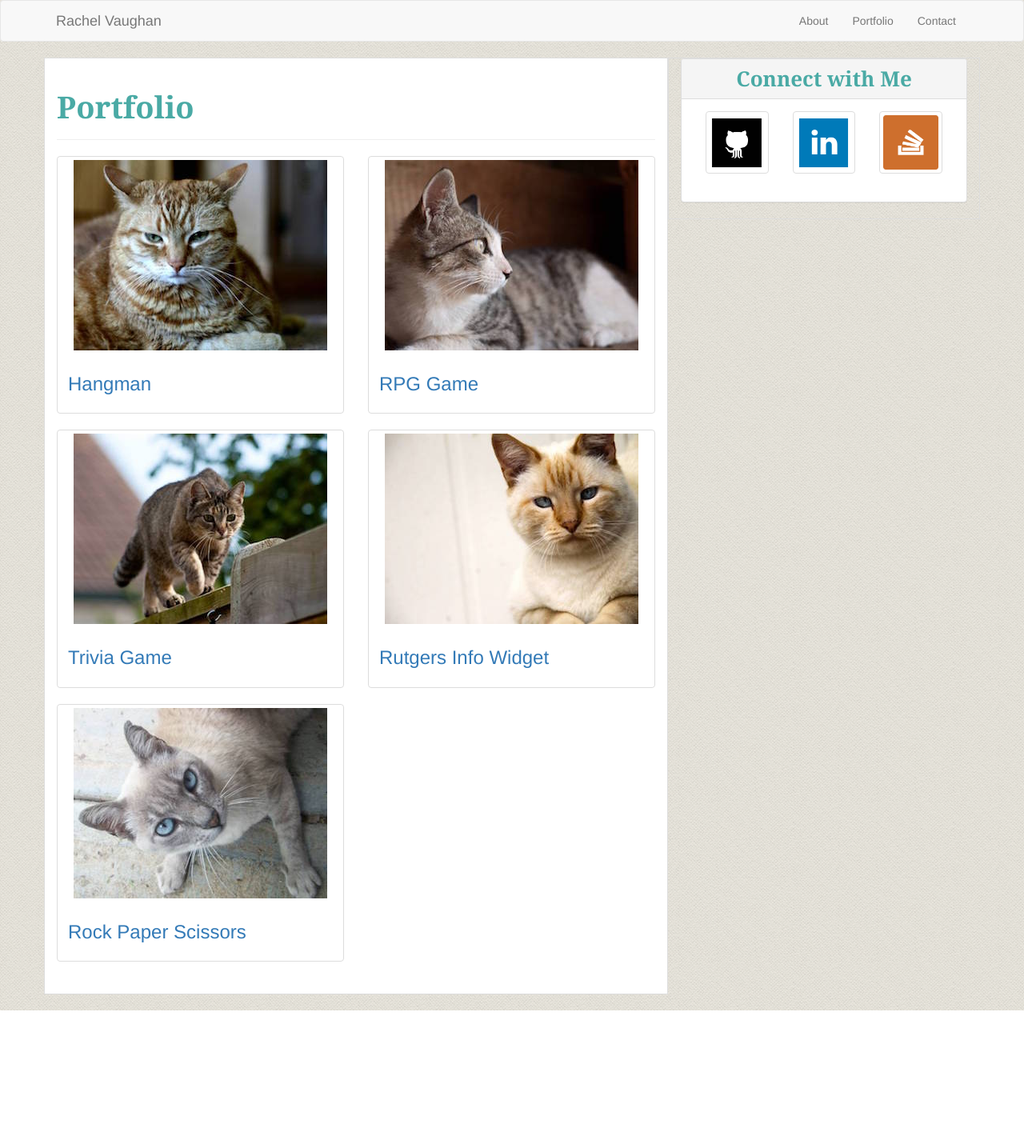
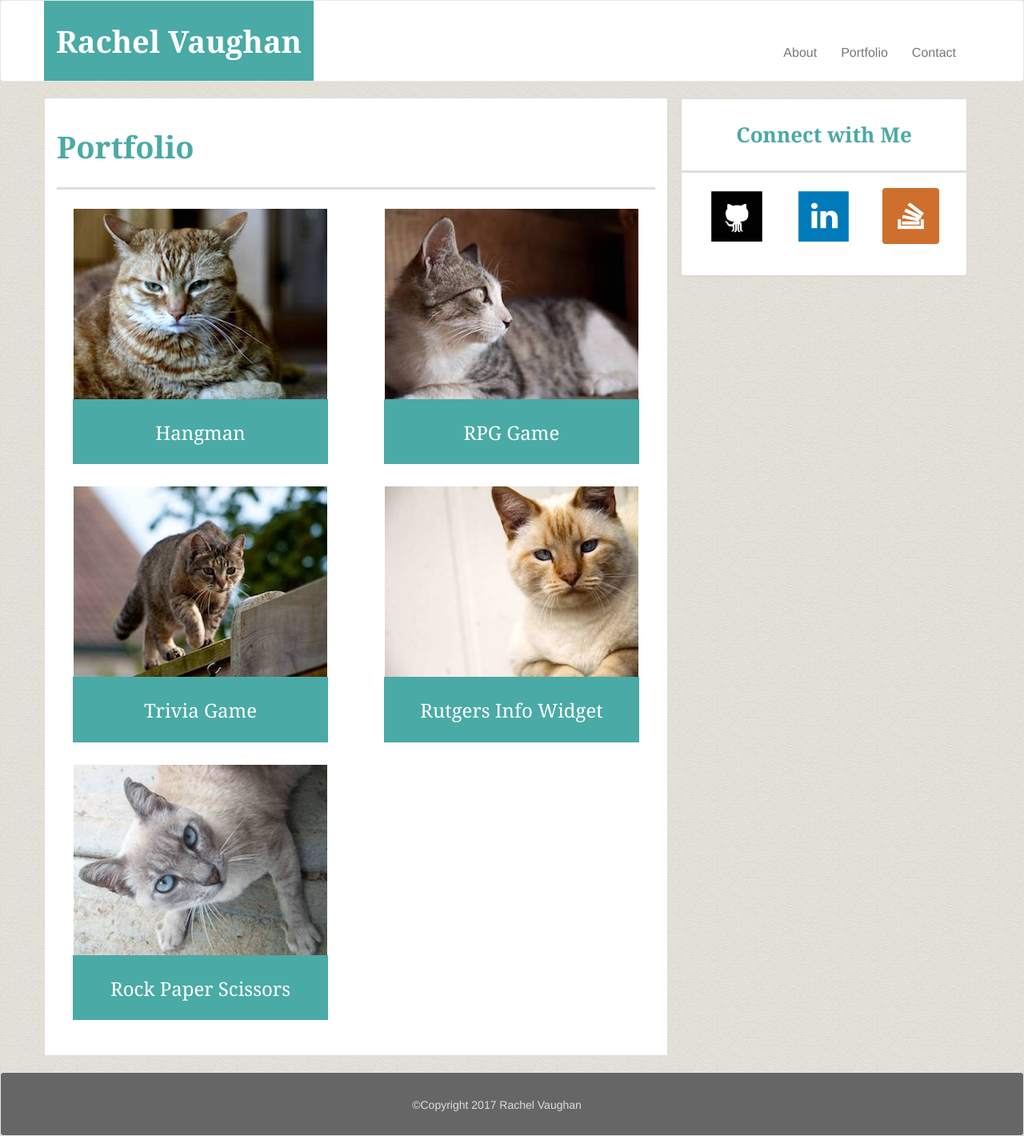
Before and after one commit to RaeVaughan/Bootstrap-Portfolio, a plain HTML site: page portfolio.html in a window 1280 px wide. Shown: the whole page at 80% size. Before the commit the page ends 1263 px from the top, so only its background shows below. Drawn offline with nearby package versions, Linux system fonts and the light colour scheme.

Commit message:
styled all three pages

```diff
--- a/portfolio.html
+++ b/portfolio.html
@@ -10,8 +10,9 @@
 <body>
 
 
-  <nav class="navbar navbar-default">
+  <nav class="navbar navbar-default" id="header">
     <div class="container">
+
       <div class="navbar-header">
         <a class="navbar-brand" href="index.html">Rachel Vaughan</a>
       </div>
@@ -124,6 +125,14 @@
 		</div>
 	</div>
 
+  <nav class="navbar navbar-default" id="footer">
+    <div class="container-fluid">
+      <div class="navbar-header">
+        &copy;Copyright 2017 Rachel Vaughan
+      </div>
+    </div>
+  </nav>
+
   <!-- jQuery CDN -->
   <script src="https://ajax.googleapis.com/ajax/libs/jquery/1.11.3/jquery.min.js"></script>
 
--- a/style.css
+++ b/style.css
@@ -11,6 +11,7 @@ h1,
 	color: #4aaaa5;
 	font-family: 'Georgia', 'Times', Times New Roman, serif;
 	font-weight: bold;
+	padding-bottom: 10px;
 }
 
 h1 {
@@ -28,6 +29,37 @@ label {
 	color: #777;
 }
 
+p {
+	line-height: 2;
+	font-size: 16px;
+}
+
+.strong {
+	font-size: 20px;
+}
+
+.navbar-default .navbar-brand {
+	color: #fff;
+	background-color: #4aaaa5;
+	font-family: 'Georgia', 'Times', Times New Roman, serif;
+	font-size: 38px;
+	font-weight: bold;
+	padding-top: 40px;
+	padding-bottom: 60px;
+}
+
+#bs-example-navbar-collapse-1 {
+	padding-top: 40px;
+}
+
+li {
+	font-size: 16px;
+}
+
+#header {
+	background-color: #fff;
+}
+
 #main-content {
 	background-color: #fff;
 	border-style: solid;
@@ -41,4 +73,70 @@ label {
 	border-style: solid;
 	border-color: #ddd;
 	border-width: 1px;
+	margin-bottom: 80px;
 }
+
+.panel-default .panel-heading {
+	padding-top: 30px;
+	padding-bottom: 20px;
+	background-color: #fff;
+	border-bottom: 3px solid #ddd;
+}
+
+#footer {
+	background-color: #666;
+	height: 80px;
+	margin-bottom: 0;
+}
+
+.navbar-header {
+	color: #ddd;
+}
+
+.container-fluid .navbar-header {
+	margin-left: 40%;
+	margin-top: 30px;
+}
+
+
+
+/************** Portfolio **************/
+
+.page-header {
+	border-bottom: 3px solid #ddd;
+}
+
+.thumbnail .caption {
+	padding-bottom: 15px;
+	background-color: #4aaaa5;
+	text-align: center;
+	margin: 0 auto;
+	width: 91%;
+}
+
+.thumbnail {
+	border: none;
+}
+
+.caption a {
+	color: #fff;
+	font-family: 'Georgia', 'Times', Times New Roman, serif;
+}
+
+
+
+/************** Contact **************/
+
+.btn-default {
+	background-color: #4aaaa5;
+	color: #fff;
+}
+
+.btn {
+	padding: 6px 25px;
+	font-size: 16px;
+}
+
+label {
+	font-size: 16px;
+}
```
Also changed, not shown: contact.html (+10 -1 lines), index.html (+4 -4 lines).
